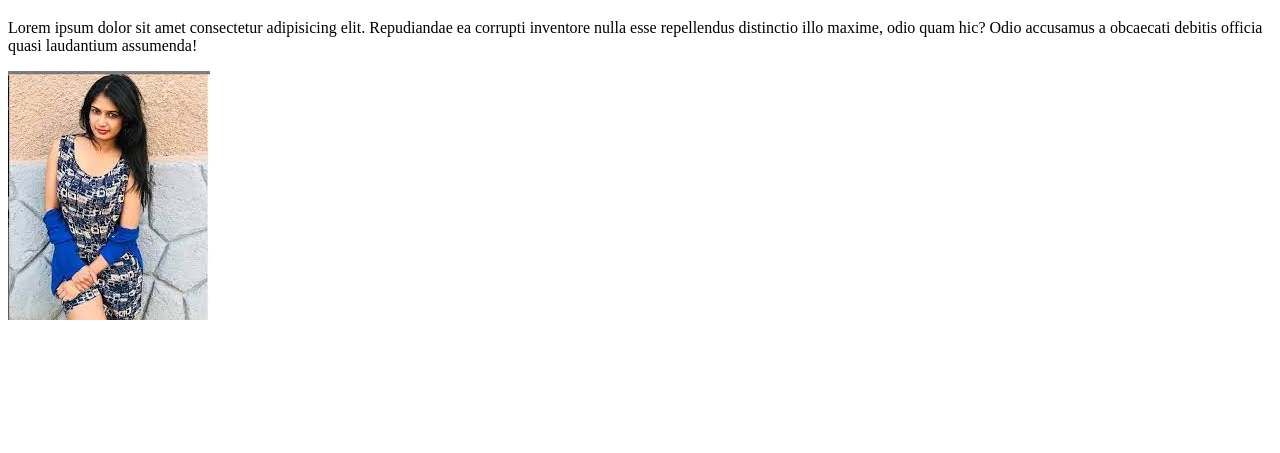
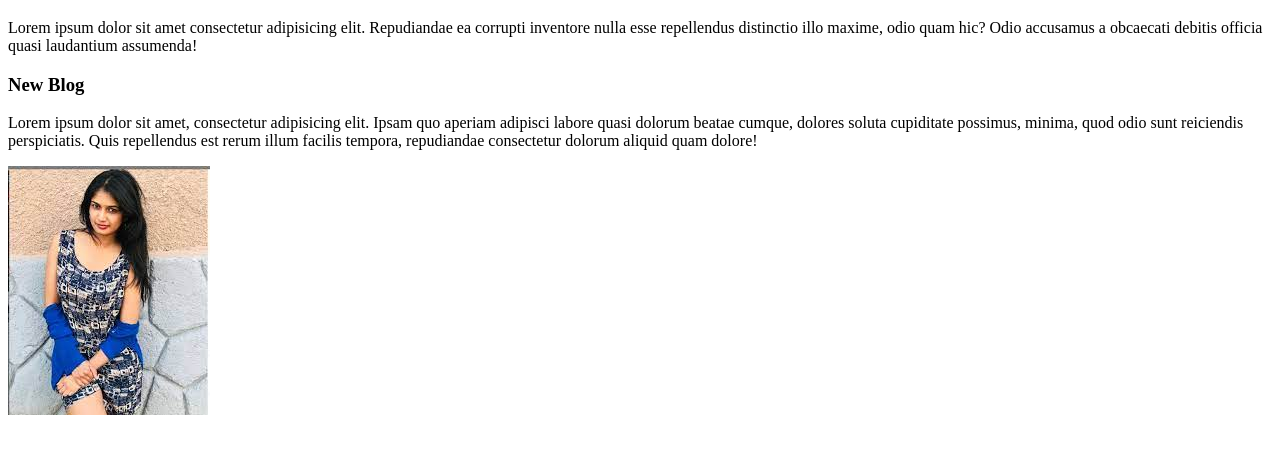
Before and after one commit to rimonhossain12/my-third-repo, a plain HTML site: page index.html in a window 1280 px wide. Shown: the part 61-514 px from the top of the page. Drawn offline with Linux system fonts and the light colour scheme.

Commit message:
some text adde

```diff
--- a/index.html
+++ b/index.html
@@ -4,11 +4,15 @@
     <meta charset="UTF-8">
     <meta http-equiv="X-UA-Compatible" content="IE=edge">
     <meta name="viewport" content="width=device-width, initial-scale=1.0">
-    <title>Documented</title>
+    <title>Document</title>
 </head>
 <body>
     <h1>My thrid repo</h1>
     <p>Lorem ipsum dolor sit amet consectetur adipisicing elit. Repudiandae ea corrupti inventore nulla esse repellendus distinctio illo maxime, odio quam hic? Odio accusamus a obcaecati debitis officia quasi laudantium assumenda!</p>
+    <div>
+        <h3>New Blog</h3>
+        <p>Lorem ipsum dolor sit amet, consectetur adipisicing elit. Ipsam quo aperiam adipisci labore quasi dolorum beatae cumque, dolores soluta cupiditate possimus, minima, quod odio sunt reiciendis perspiciatis. Quis repellendus est rerum illum facilis tempora, repudiandae consectetur dolorum aliquid quam dolore!</p>
+    </div>
     <img src="cokina.jpg" alt="">
 
 
```
